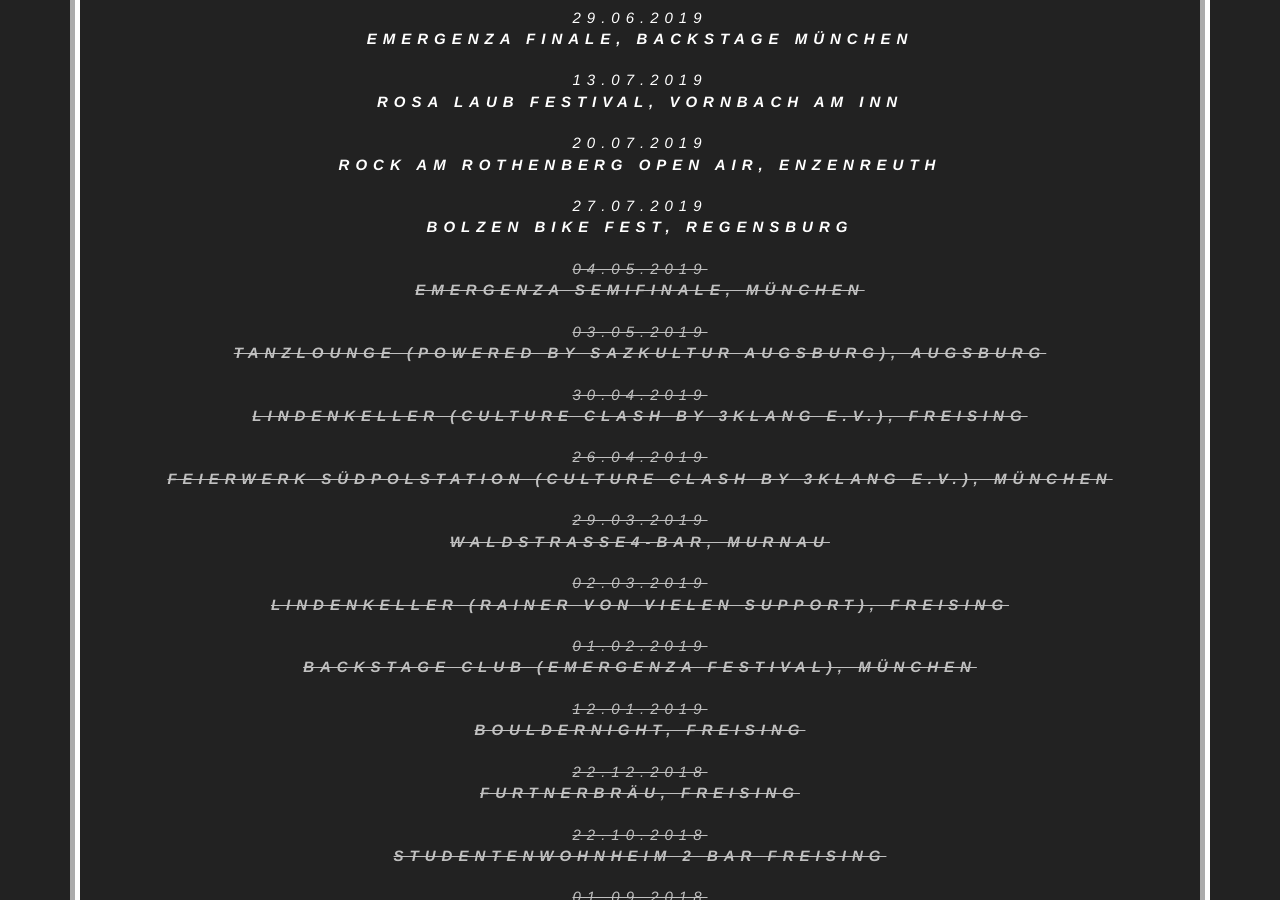
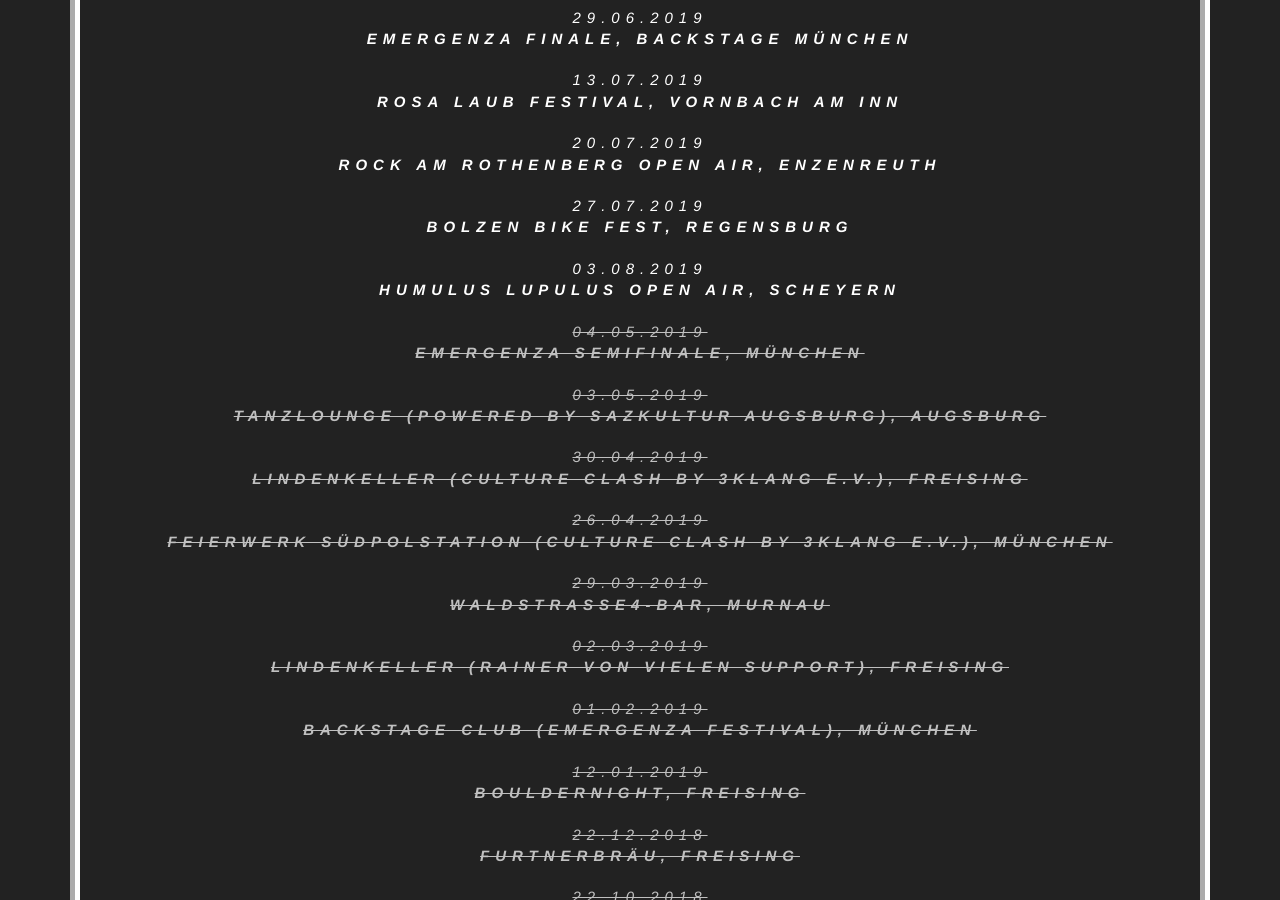
Before and after one commit to jabbadafunk/jabbadafunk.github.io, a Jekyll site: the page built from index.html, in a window 1280 px wide and 900 px high, scrolled down 1306 px. Built offline with Jekyll 4.4.1, drawn with Linux system fonts in a browser that asks for light colours.

Commit message:
Update from Forestry.io jabbadafunk@gmail.com updated _data/gigs.yml

```diff
--- a/_data/gigs.yml
+++ b/_data/gigs.yml
@@ -19,6 +19,9 @@
   completed: false
 - location: 'Bolzen Bike Fest, Regensburg '
   date: 2019-07-27 19:00:00 +0000
+  completed: false
+- location: Humulus Lupulus Open Air, Scheyern
+  date: 2019-08-03 18:00:00 +0000
   completed: false
 - location: Emergenza Semifinale, München
   date: 2019-05-04 20:09:00 +0000
```
